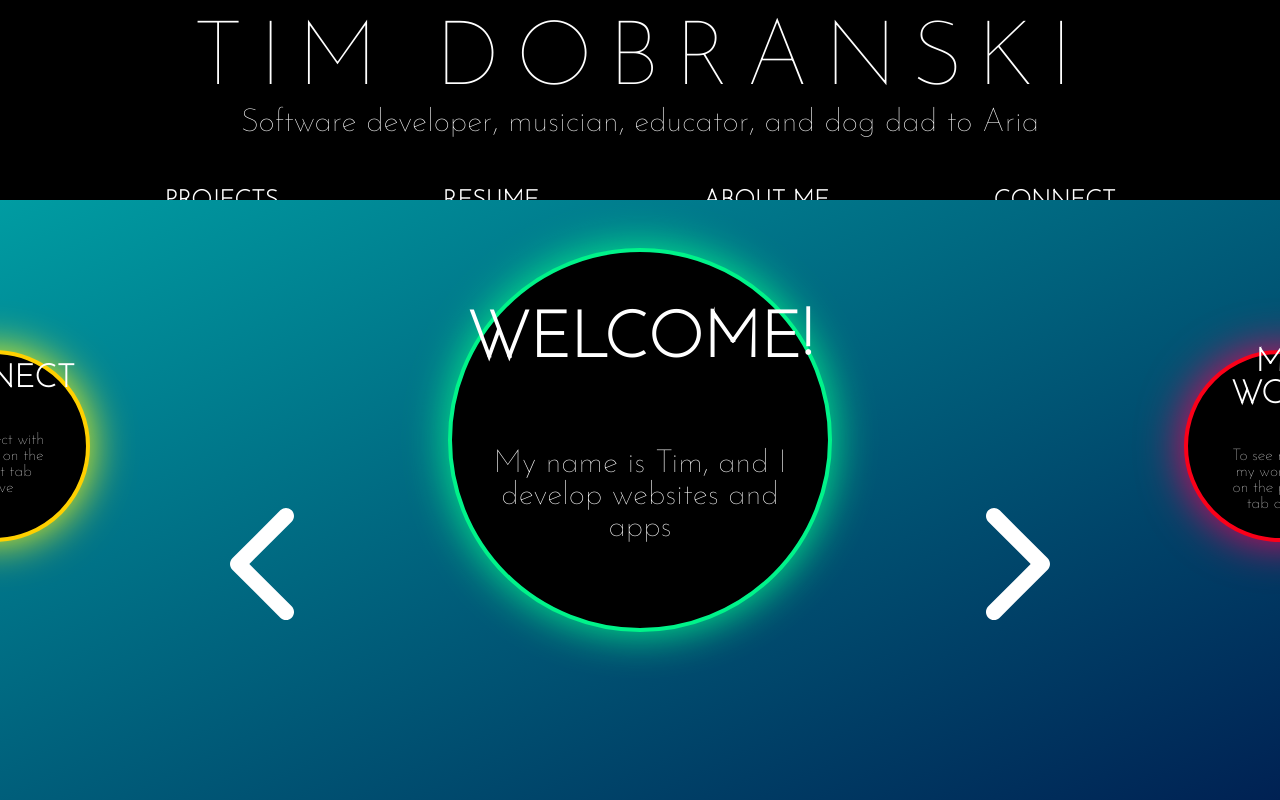
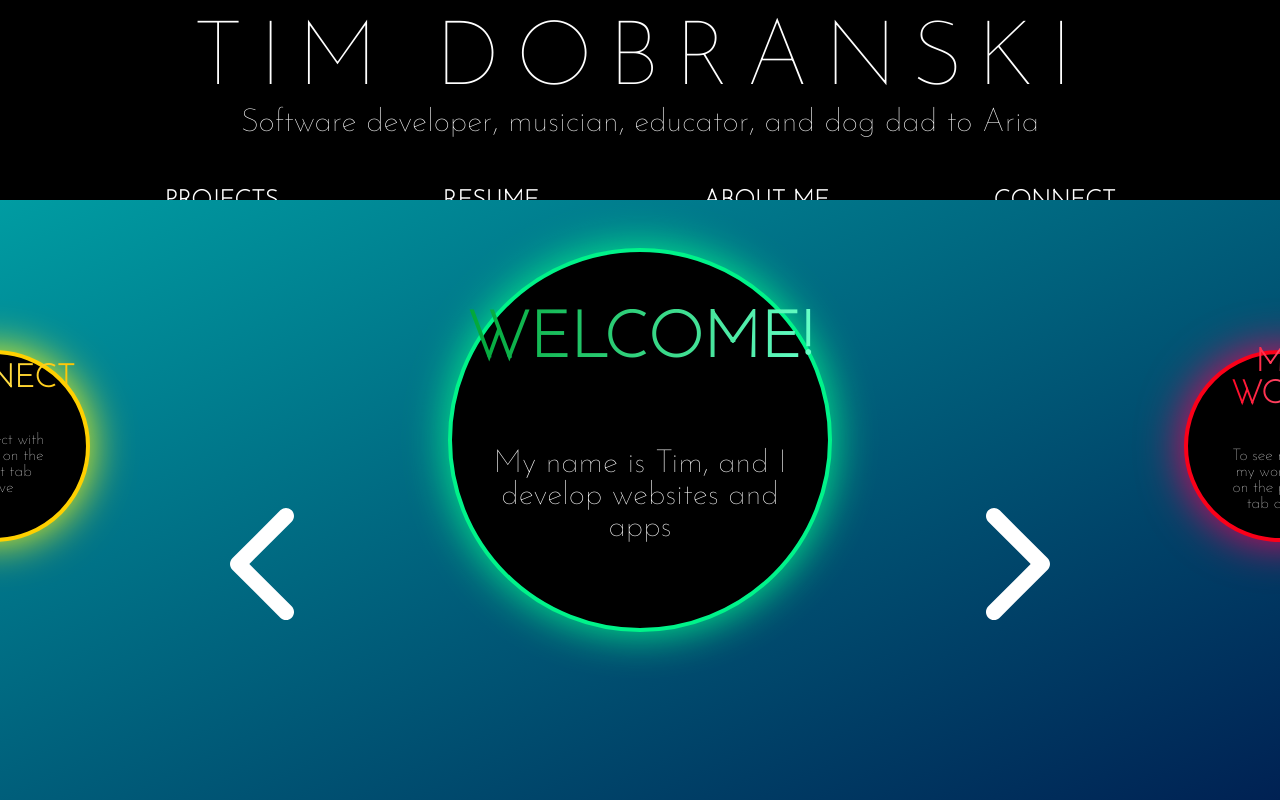
Before and after one commit to timdobranski/portfolio, a Next.js app: page / in a window 1280 px wide. Built offline with nearby package versions, Linux system fonts and the light colour scheme.

Commit message:
Minor styling updates

```diff
--- a/src/app/Home.module.css
+++ b/src/app/Home.module.css
@@ -65,6 +65,7 @@
   opacity: 0;
   display: hidden;
   left: 150%;
+  z-index: -1;
   transition: transform 1s ease, width 1s ease, height 1s ease, margin 1s ease, left 1s ease top 1s ease;
 }
 .greenGlow {
@@ -99,8 +100,33 @@
 .rightNav {
   right: 18vw;  /* Position to the right */
 }
-.ringHeader {
-
+.greenGlow .ringHeader {
+  background-image: linear-gradient(to right, rgb(0, 167, 56), #65ffc7);
+  color: transparent;
+  -webkit-background-clip: text;
+  background-clip: text;
+  display: inline;
+}
+.redGlow .ringHeader {
+  background-image: linear-gradient(to right, rgb(255, 0, 30), #ff8baa);
+  color: transparent;
+  -webkit-background-clip: text;
+  background-clip: text;
+  display: inline;
+}
+.blueGlow .ringHeader {
+  background-image: linear-gradient(to right, rgb(0, 221, 255), #006398);
+  color: transparent;
+  -webkit-background-clip: text;
+  background-clip: text;
+  display: inline;
+}
+.yellowGlow .ringHeader {
+  background-image: linear-gradient(to right, rgb(255, 253, 157), #ffc400);
+  color: transparent;
+  -webkit-background-clip: text;
+  background-clip: text;
+  display: inline;
 }
 .ringText{
 
```
